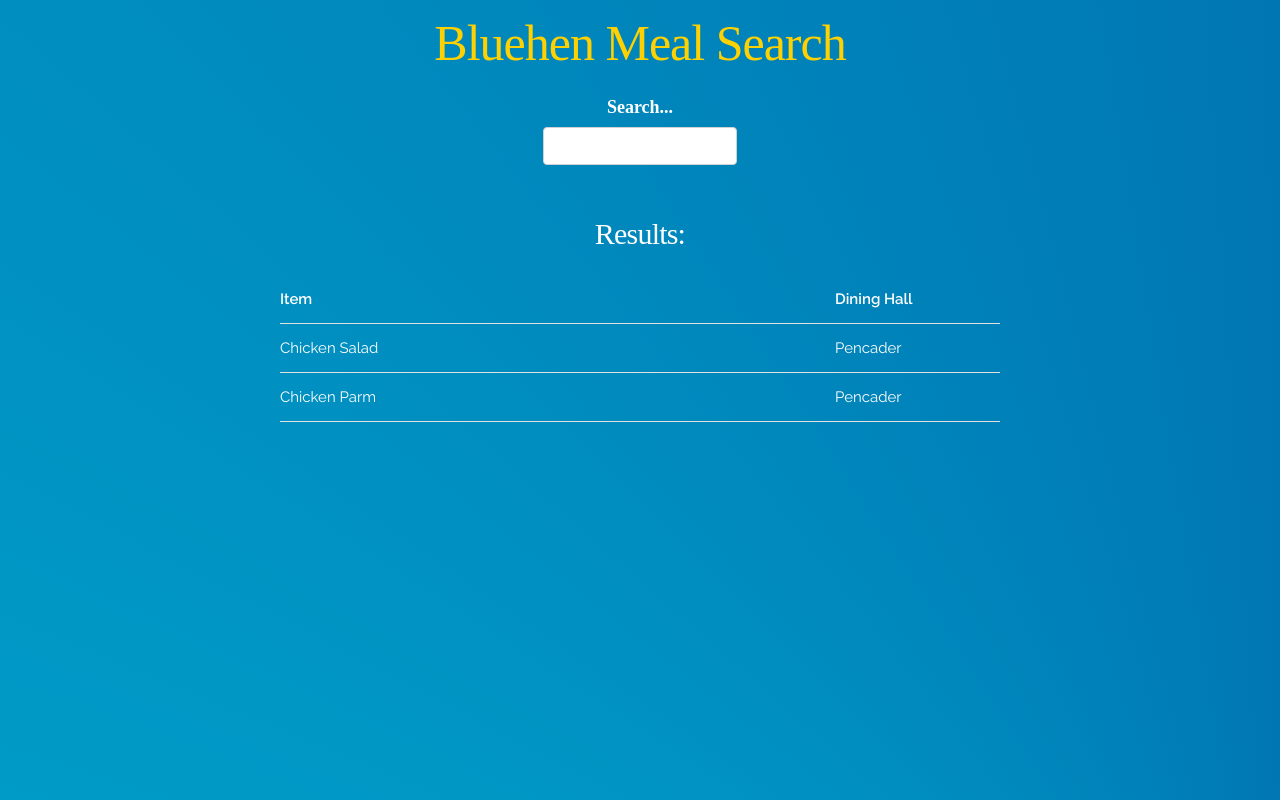
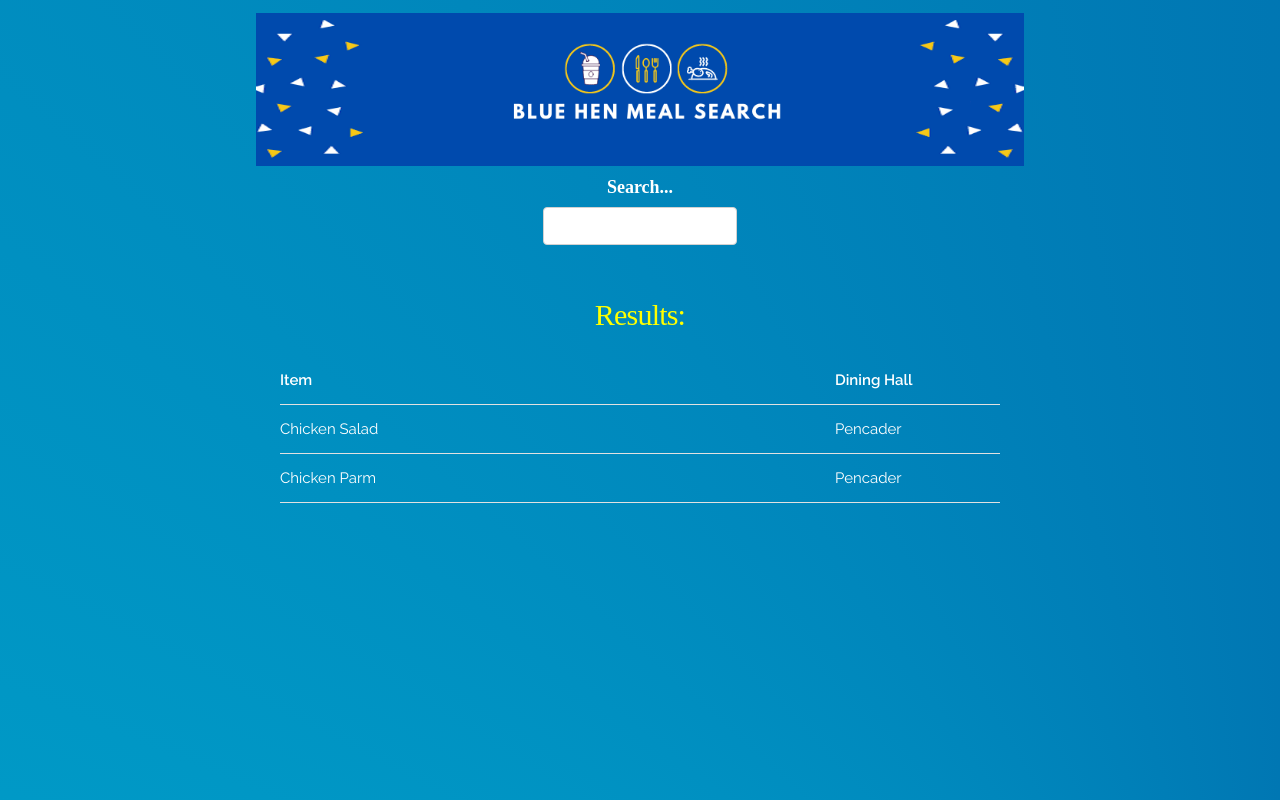
Before and after one commit to NoahHodgson/BlueHenMealSearch, a plain HTML site: page index.html in a window 1280 px wide. Shown: the top 800 px of the page. Drawn offline with Linux system fonts and the light colour scheme; a small style sheet from the web is missing; a web font is replaced by a local one.

Commit message:
Added Banner. Look at banner micheal.

```diff
--- a/index.html
+++ b/index.html
@@ -41,7 +41,7 @@ h1{
 }
 h4{
   font-family: Garmond;
-  color: white;
+  color: yellow;
 }
 label{
   font-family: Garmond;
@@ -63,7 +63,7 @@ table, th, td{
   –––––––––––––––––––––––––––––––––––––––––––––––––– -->
   <div class="container">
     <section class="search">
-      <h1>Bluehen Meal Search</h1>
+      <img src = "images/BHMS_Banner.png" alt = "Blue Hen Meal Search" style="width: 80%">
       <label for="str">Search...</label>
       <input type="text" id="str" name="str_name">
     </section>
```
Also changed, not shown: images/BHMS_Banner.png (added).
